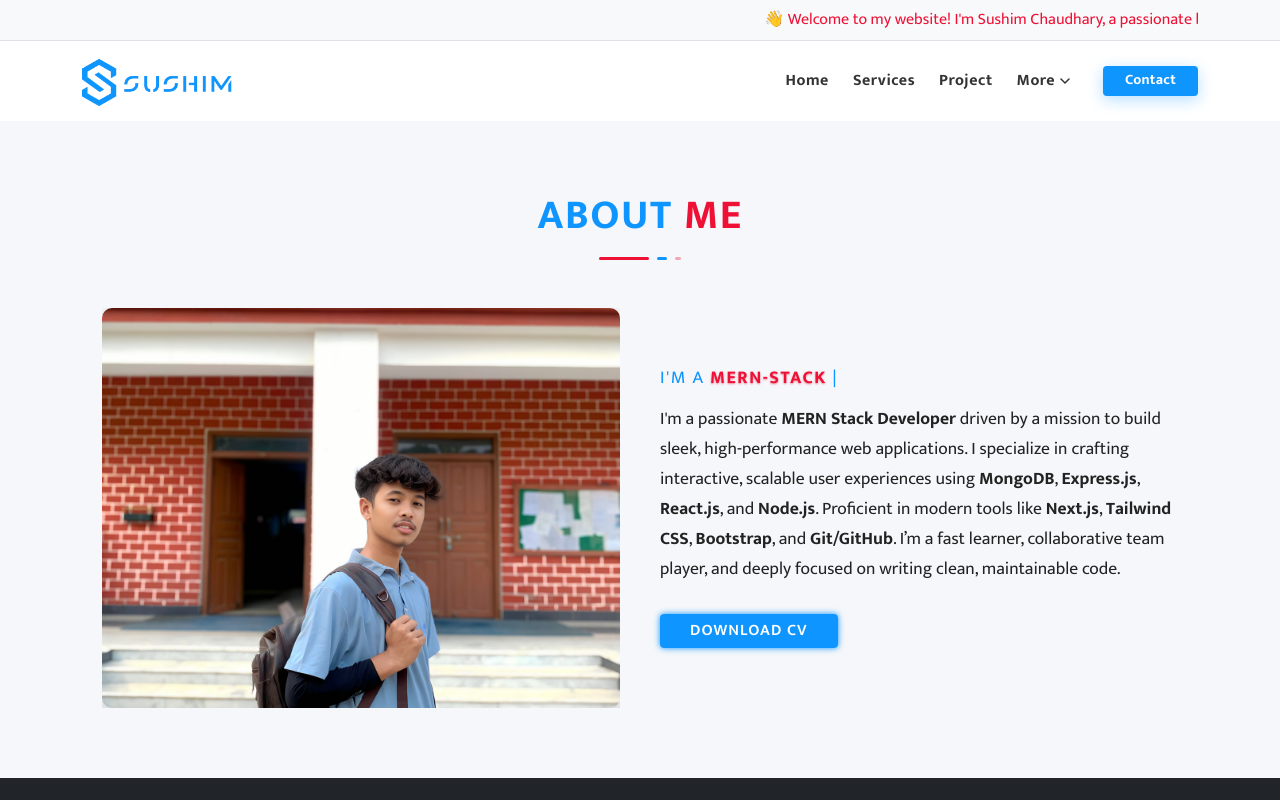
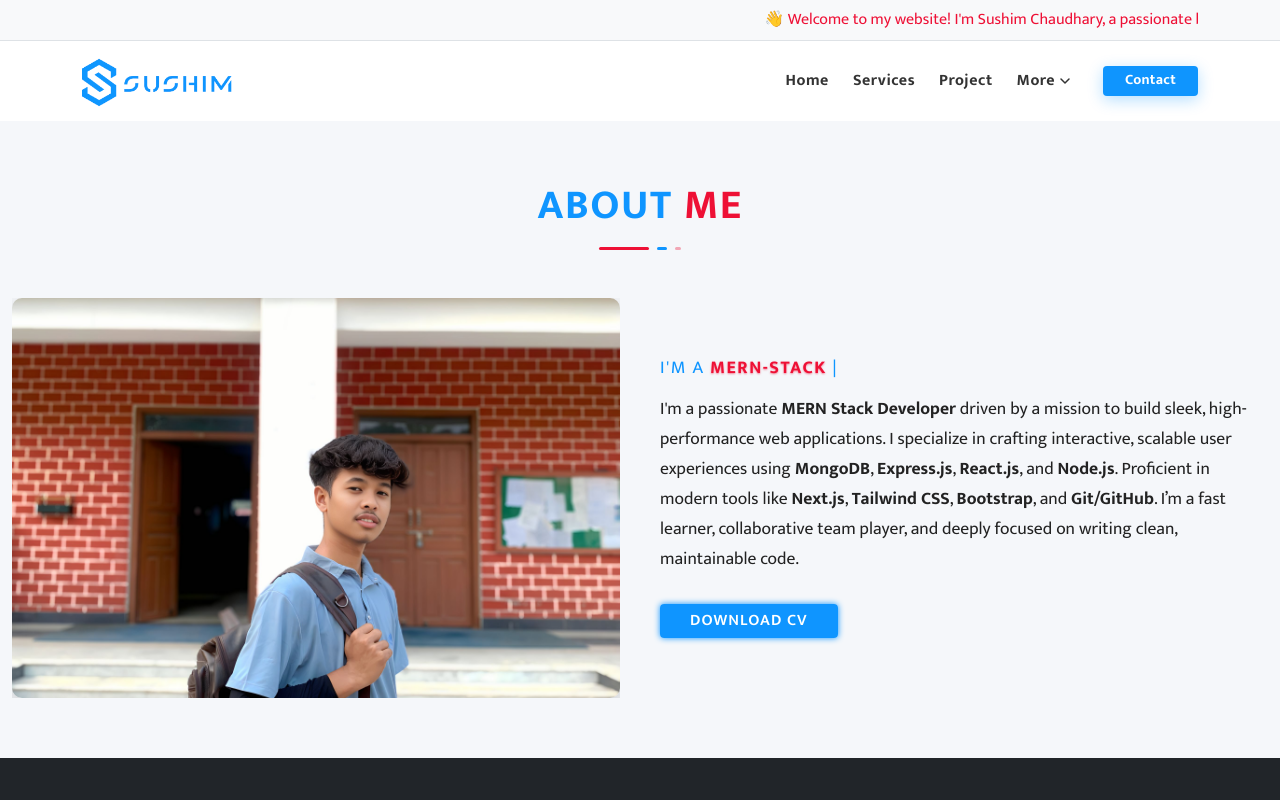
Before and after one commit to sushimchaudhary/premprasadkhatiwadaPortfolio, a Next.js app: page /pages/about-us in a window 1280 px wide. Shown: the top 800 px of the page. Built offline with nearby package versions, Linux system fonts and the light colour scheme.

Commit message:
update about section

```diff
--- a/src/app/pages/about-us/page.tsx
+++ b/src/app/pages/about-us/page.tsx
@@ -24,13 +24,14 @@ export default function AboutMeSection() {
     <section
       className="about-section"
       style={{
-        background: "linear-gradient(135deg, #f5f7fa 0%, #f5f7fa 100%)",
-        padding: "70px 2px",
-      }}
+          background: "#f5f7fa",
+          fontFamily: "Poppins, sans-serif",
+          padding: "60px 0",
+        }}
     >
       <div
         className="container"
-        style={{ maxWidth: "1100px", margin: "0 auto" }}
+        style={{ maxWidth: "1300px", margin: "0 auto" }}
       >
         {/* Title */}
          <div className="text-center mb-5" data-aos="fade-down">
--- a/src/app/pages/services/page.tsx
+++ b/src/app/pages/services/page.tsx
@@ -52,7 +52,7 @@ export default function Services() {
         style={{
           background: "#f5f7fa",
           fontFamily: "Poppins, sans-serif",
-          padding: "90px 0",
+          padding: "70px 0",
         }}
       >
         <div className="container">
```
